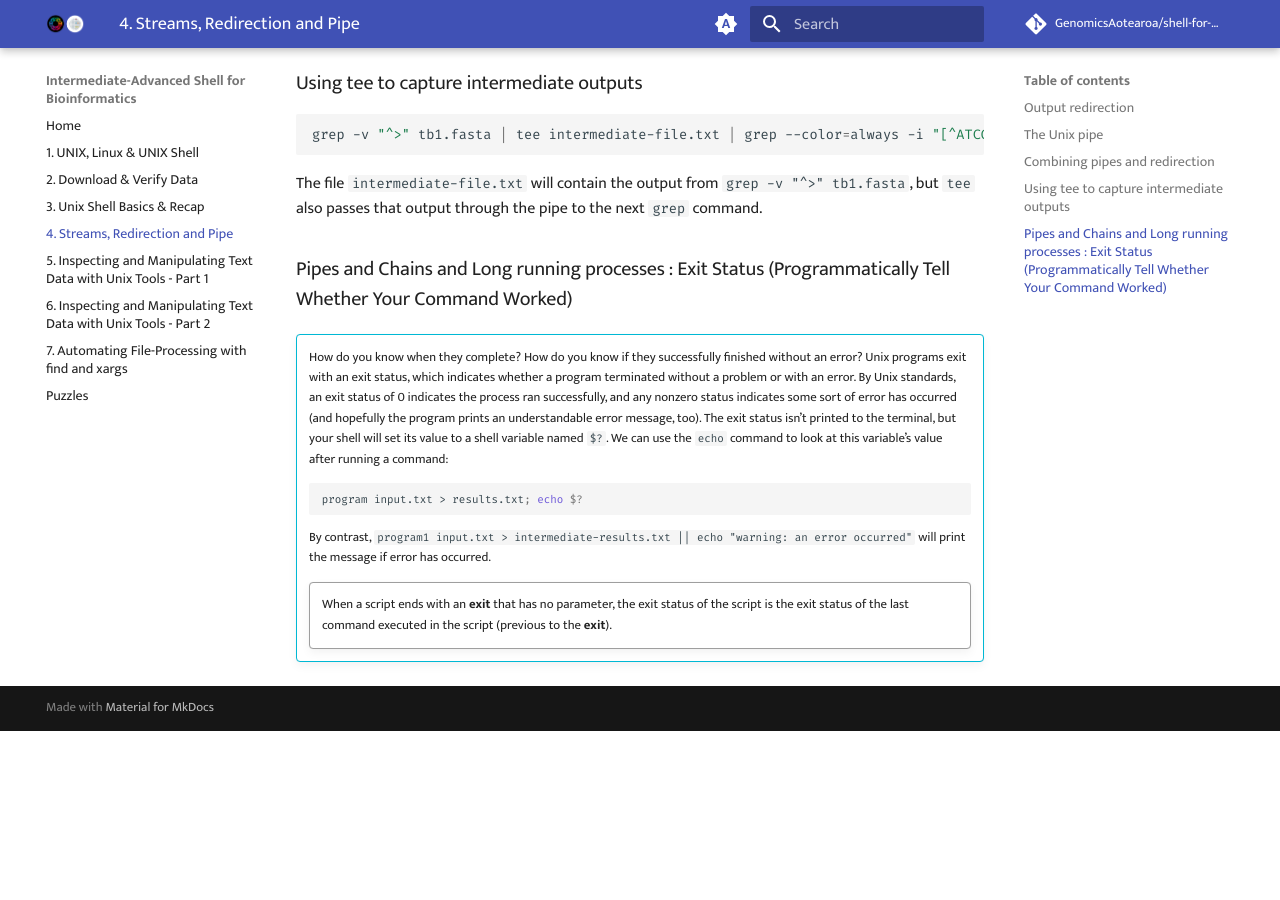
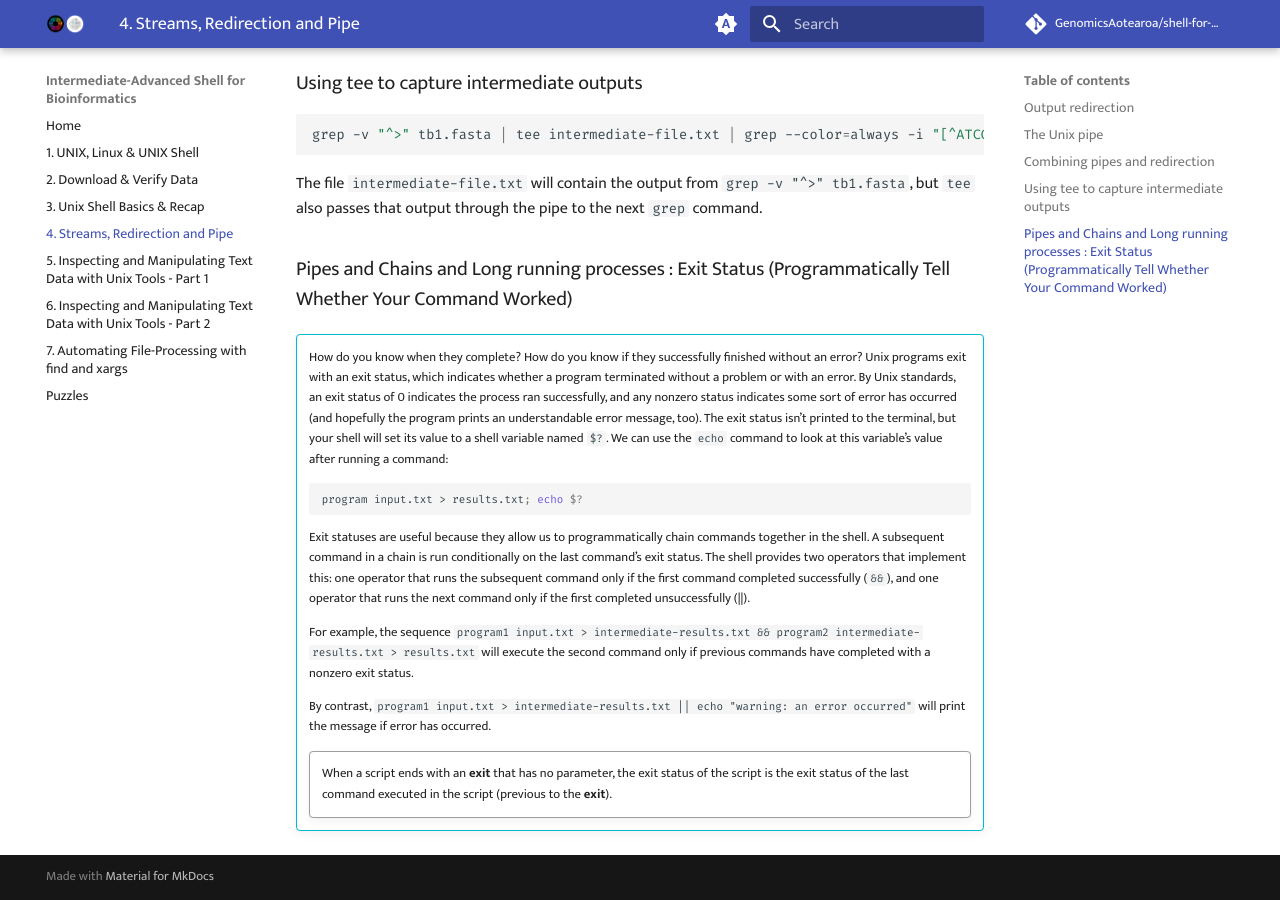
Before and after one commit to GenomicsAotearoa/shell-for-bioinformatics, an MkDocs documentation site: the page built from docs/3_streams_red_pipe.md, in a window 1280 px wide and 900 px high, scrolled down 4639 px. Built offline with MkDocs 1.6.1 and Material for MkDocs 9.7.7, drawn with Linux system fonts in a browser that asks for light colours; comment, search, counter and statistics services are not loaded; the version menu is left out; before the commit the page ends 5370 px from its top, so only the background shows below that.

Commit message:
add more info to Exit Status

````diff
--- a/docs/3_streams_red_pipe.md
+++ b/docs/3_streams_red_pipe.md
@@ -240,6 +240,10 @@ The file `intermediate-file.txt` will contain the output from `grep -v "^>" tb1.
     ```bash
     program input.txt > results.txt; echo $?
     ```
+    Exit statuses are useful because they allow us to programmatically chain commands together in the shell. A subsequent command in a chain is run conditionally on the last command’s exit status. The shell provides two operators that implement this: one operator that runs the subsequent command only if the first command completed successfully (`&&`), and one operator that runs the next command only if the first completed unsuccessfully (||).
+
+    For example, the sequence `program1 input.txt > intermediate-results.txt && program2 intermediate-results.txt > results.txt` will execute the second command only if previous commands have completed with a nonzero exit status.
+
     By contrast, `program1 input.txt > intermediate-results.txt || echo "warning: an error occurred"` will print the message if error has occurred.
 
     !!! quote ""
````
